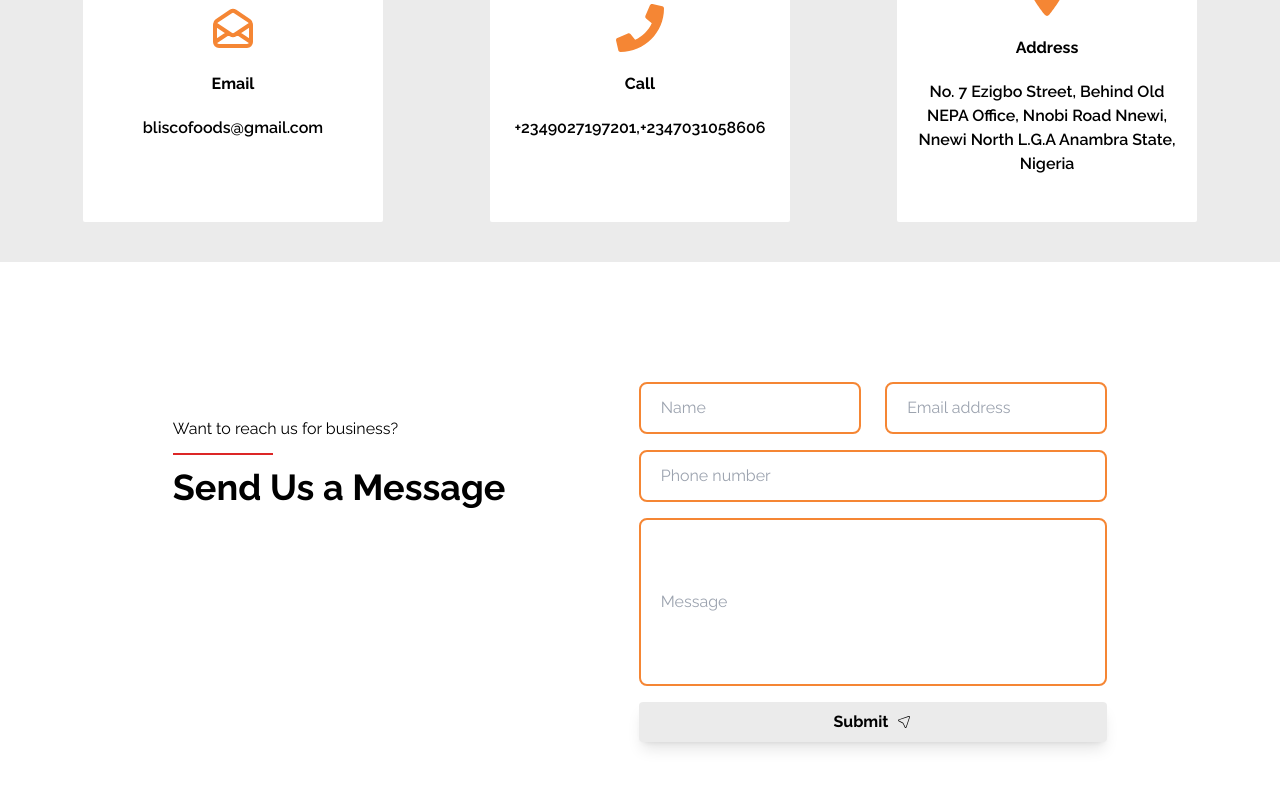
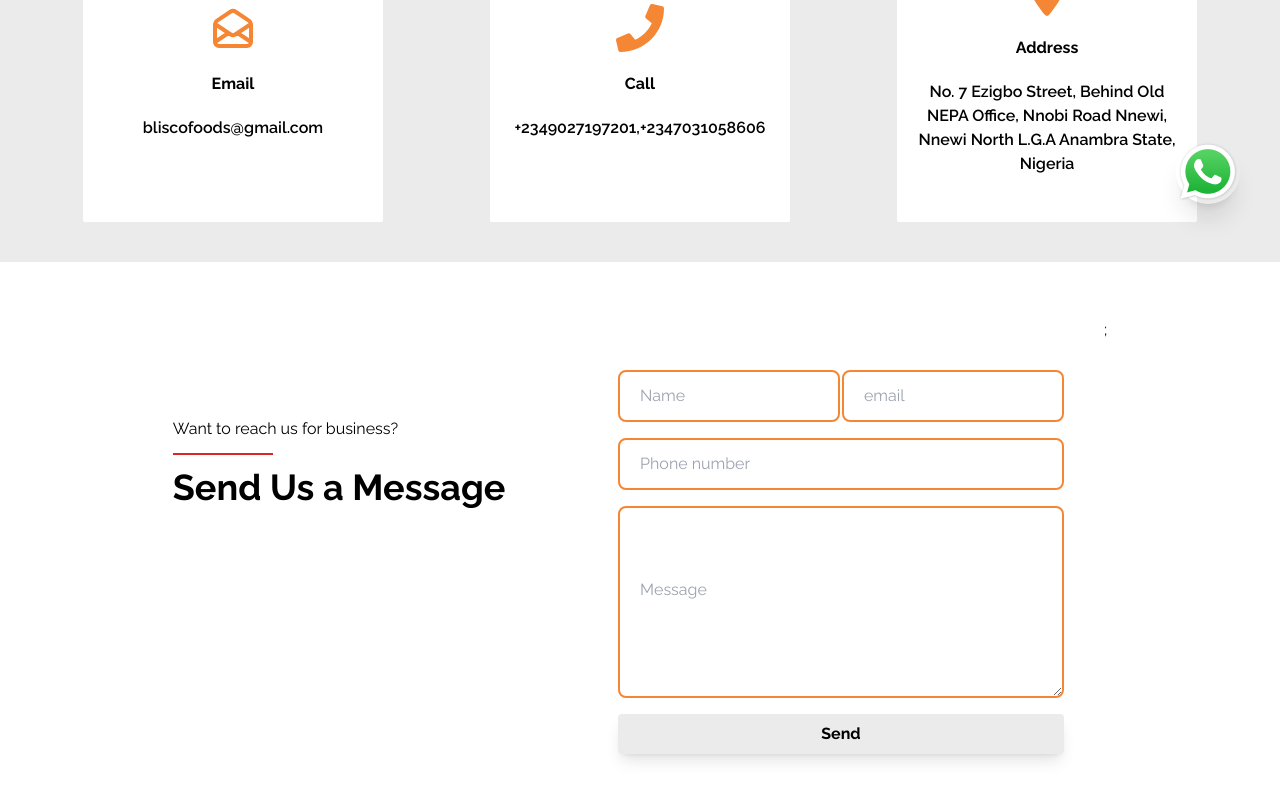
Before and after one commit to Stanley-enumahh/blisco, a React (Vite) app: page /contactUs in a window 1280 px wide. Shown: the part 568-1368 px from the top of the page. Built offline with nearby package versions, Linux system fonts and the light colour scheme; a web font is replaced by a local one.

Commit message:
email implementation

```diff
--- a/package.json
+++ b/package.json
@@ -10,6 +10,7 @@
     "preview": "vite preview"
   },
   "dependencies": {
+    "@emailjs/browser": "^4.4.1",
     "antd": "^5.21.1",
     "aos": "^2.3.4",
     "clsx": "^2.1.1",
--- a/src/components/Hero1.jsx
+++ b/src/components/Hero1.jsx
@@ -7,7 +7,7 @@ export default function Hero1() {
         <div className="md:h-full h-fit flex justify-center items-center w-full">
           <img
             src={HeroImage1}
-            className="h-[300px] md:h-[85%] flex w-full object-cover mt-[80px]"
+            className="h-[330px] md:h-[85%] flex w-full object-cover mt-[80px]"
             alt="HeroIMage"
           />
           {/* <img
--- a/src/pages/Aboutpage.jsx
+++ b/src/pages/Aboutpage.jsx
@@ -10,15 +10,17 @@ import ScrollToTop from "../components/Navbar";
 import AOS from "aos";
 import "aos/dist/aos.css";
 import { useEffect } from "react";
+import { WhatsApp } from "./Homepage";
 
 export default function AboutPage() {
   useEffect(() => {
     AOS.init({ duration: 1000 }), [];
   });
   return (
-    <div className="w-full h-fit flex flex-col font-ralewaay">
+    <div className="w-full h-fit flex flex-col font-ralewaay overflow-hidden">
       <ScrollToTop />
       <Navbar />
+      <WhatsApp />
       <div className="w-full flex-col mt-[80px]">
         <div className="w-full h-[350px] relative">
           <img className="w-full h-full object-cover" src={AboutImg} alt="" />
--- a/src/pages/Career.jsx
+++ b/src/pages/Career.jsx
@@ -5,15 +5,17 @@ import ScrollToTop from "../components/Navbar";
 import AOS from "aos";
 import "aos/dist/aos.css";
 import { useEffect } from "react";
+import { WhatsApp } from "./Homepage";
 
 export default function Careerr() {
   useEffect(() => {
     AOS.init({ duration: 2000 }), [];
   });
   return (
-    <div className="w-full flex justify-center font-ralewaay">
+    <div className="w-full flex justify-center font-ralewaay overflow-hidden">
       <ScrollToTop />
       <Navbar />
+      <WhatsApp />
       <div className="w-full flex justify-center gap-10 items-center flex-col md:mt-[80px] mt-[70px]">
         <div className="w-full md:text-start text-center justify-center items-center flex flex-col gap-6 ">
           <div className="flex flex-col gap-4 md:gap-2 w-full relative">
--- a/src/pages/ContactUs.jsx
+++ b/src/pages/ContactUs.jsx
@@ -7,12 +7,34 @@ import { CiLocationArrow1 } from "react-icons/ci";
 import { Footer } from "../components/footer";
 import { Newsletter } from "../components/Newsletter";
 import ScrollToTop from "../components/Navbar";
+import { WhatsApp } from "./Homepage";
+import { useRef } from "react";
+import emailjs from "@emailjs/browser";
 
 export default function ContactUs() {
+  const form = useRef();
+
+  const sendEmail = (e) => {
+    e.preventDefault();
+
+    emailjs
+      .sendForm("service_u5r9oz5", "template_uzal6xq", form.current, {
+        publicKey: "qFre4Kf5R8DrTNgbY",
+      })
+      .then(
+        () => {
+          console.log("SUCCESS!");
+        },
+        (error) => {
+          console.log("FAILED...", error.text);
+        }
+      );
+  };
   return (
-    <div className="w-full flex flex-col font-ralewaay">
+    <div className="w-full flex flex-col font-ralewaay overflow-hidden">
       <ScrollToTop />
       <Navbar />
+      <WhatsApp />
       <div className="w-full">
         <div className="h-[370px] relative w-full flex flex-row mt-[80px]">
           <div className="w-full md:w-[50%] md:static absolute h-full flex flex-col gap-4 justify-center items-center md:text-black text-white select-none">
@@ -70,7 +92,7 @@ export default function ContactUs() {
               <p className="h-[2px] w-[100px] bg-red-600"></p>
               <h1 className="font-bold text-4xl">Send Us a Message</h1>
             </div>
-            <div className="md:w-[55%] w-full flex flex-col gap-4 items-center justify-center">
+            {/* <div className="md:w-[55%] w-full flex flex-col gap-4 items-center justify-center">
               <div className="flex-col gap-4 md:gap-0 md:flex-row flex justify-between w-full">
                 <input
                   type="text"
@@ -97,7 +119,48 @@ export default function ContactUs() {
               <button className=" px-2 py-2 w-full rounded text-black shadow-lg hover:bg-primary-color flex flex-row gap-2 justify-center items-center md:mb-0 mb-8 font-bold transition-all duration-150 bg-[#ebebeb]">
                 Submit <CiLocationArrow1 />
               </button>
-            </div>
+            </div> */}
+            <form
+              className="md:w-[55%] w-full flex flex-col gap-4 items-center justify-center"
+              ref={form}
+              onSubmit={sendEmail}
+            >
+              <div className="flex-col gap-4 md:gap-0 md:flex-row flex justify-between w-full">
+                <input
+                  type="text"
+                  name="from_name"
+                  id="name"
+                  placeholder="Name"
+                  className="border-2 bg-transparent border-primary-color outline-none rounded-lg px-5 py-3"
+                />
+
+                <input
+                  type="email"
+                  name="from_email"
+                  placeholder="email"
+                  className="border-2 bg-transparent border-primary-color outline-none rounded-lg px-5 py-3"
+                />
+              </div>
+              <input
+                type="tel"
+                name="from_phoneNumber"
+                id=""
+                placeholder="Phone number"
+                className="border-2 bg-transparent border-primary-color outline-none rounded-lg px-5 py-3 w-full"
+              />
+
+              <textarea
+                name="message"
+                placeholder="Message"
+                className=" border-2 bg-transparent border-primary-color outline-none rounded-lg px-5 py-[70px] w-full"
+              />
+              <input
+                type="submit"
+                value="Send"
+                className="px-2 py-2 w-full rounded text-black shadow-lg hover:bg-primary-color flex flex-row gap-2 justify-center items-center md:mb-0 mb-8 font-bold transition-all duration-150 bg-[#ebebeb] cursor-pointer"
+              />
+            </form>
+            ;
           </div>
         </div>
         <LiveMap />
--- a/src/pages/Distributor.jsx
+++ b/src/pages/Distributor.jsx
@@ -3,6 +3,7 @@ import ScrollToTop from "../components/Navbar";
 import AOS from "aos";
 import "aos/dist/aos.css";
 import { useEffect } from "react";
+import { WhatsApp } from "./Homepage";
 
 export default function Distributor() {
   useEffect(() => {
@@ -11,6 +12,7 @@ export default function Distributor() {
   return (
     <div className="w-full h-fit flex flex-col bg-[#f6f9ff] overflow-hidden">
       <Navbar />
+      <WhatsApp />
       <ScrollToTop />
       <div className="mt-[100px]  flex flex-col justify-center  items-center gap-6 mb-8 md:mb-12">
         <div className="w-[90%]">
--- a/src/pages/Gallery.jsx
+++ b/src/pages/Gallery.jsx
@@ -6,6 +6,7 @@ import ovenstand from "../assets/stack of oven.jpg";
 import kitchenImg from "../assets/kitchen img.jpg";
 import freshbread from "../assets/fresh bread.jpg";
 import { Footer } from "../components/footer";
+import { WhatsApp } from "./Homepage";
 
 const Details = [
   {
@@ -29,7 +30,8 @@ export default function Gallery() {
   return (
     <div>
       <Navbar />
-      <div className="w-full flex flex-col gap-4 bg-[#ebebeb]">
+      <WhatsApp />
+      <div className="w-full flex flex-col overflow-hidden gap-4 bg-[#ebebeb]">
         <div className="relative w-full h-[400px] mt-[70px] ">
           <img
             src={galleryHero}
--- a/src/pages/Homepage.jsx
+++ b/src/pages/Homepage.jsx
@@ -8,10 +8,11 @@ import MiniProduct from "../components/Miniproducts";
 import { Newproduct } from "../components/Newproducts";
 import { Homeslider } from "../components/Homeslider";
 import Hero1 from "../components/Hero1";
+import whatsAppicon from "../assets/2044px-WhatsApp.svg.png";
 
 export default function Homepage() {
   return (
-    <div className="w-full overflow-hidden flex flex-col">
+    <div className="w-full overflow-hidden flex flex-col overflow-hidden">
       <ScrollToTop />
       <div className=" flex flex-col h-fit w-full font-ralewaay">
         <Navbar />
@@ -21,8 +22,19 @@ export default function Homepage() {
         <Newproduct />
         <MiniProduct />
         <Footer />
+        <WhatsApp />
       </div>
       <ScrollToTop />
     </div>
   );
 }
+
+export const WhatsApp = () => {
+  return (
+    <button className="fixed right-5 md:right-10 bottom-7 md:w-16 shadow-xl w-12 z-50 rounded-full">
+      <a href="https://wa.me/+2347031058606">
+        <img src={whatsAppicon} alt="" className="" />
+      </a>
+    </button>
+  );
+};
--- a/src/pages/product.jsx
+++ b/src/pages/product.jsx
@@ -16,6 +16,7 @@ import { Carousel } from "antd";
 import AOS from "aos";
 import "aos/dist/aos.css";
 import { useEffect } from "react";
+import { WhatsApp } from "./Homepage";
 
 const Details = [
   {
@@ -92,6 +93,7 @@ export default function ProductsDisplay() {
   return (
     <div className="w-full overflow-hidden h-fit items-center flex flex-col font-ralewaay product-main">
       <Navbar />
+      <WhatsApp />
       <ScrollToTop />
       <div className="w-full flex flex-col mt-[80px] justify-center items-center">
         <Intro />
```
Also changed, not shown: src/pages/SocialResponsibilties.jsx (+37 -8 lines), src/assets/2044px-WhatsApp.svg.png (added), 1 other file (tests, documents, lock files or other folders).
